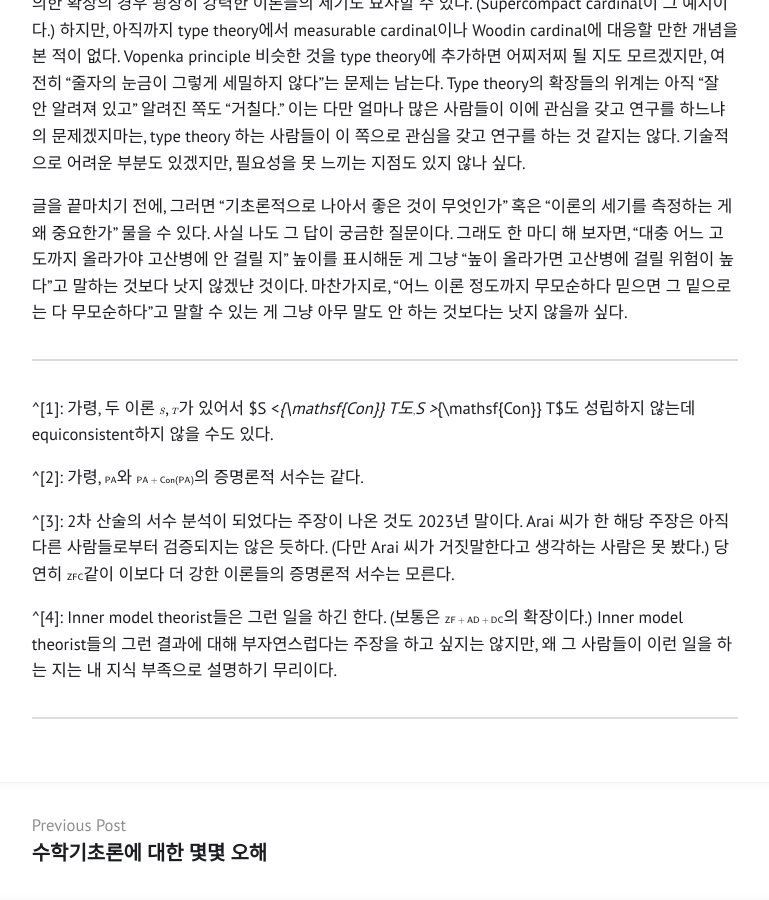
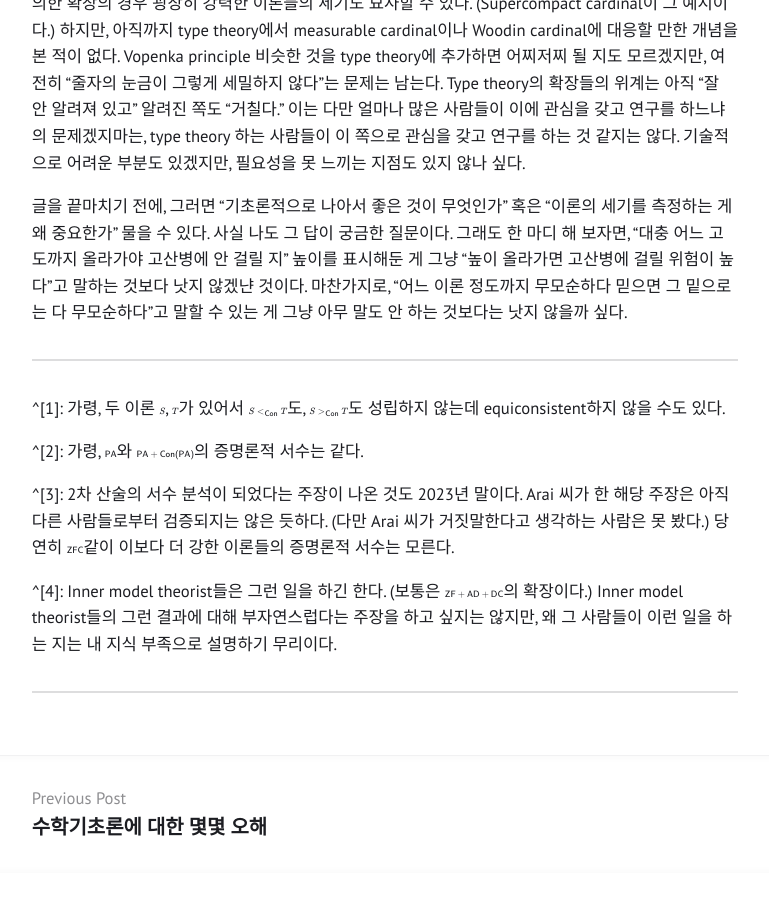
Before and after one commit to hanuljeon95/hanuljeon95.github.io, a Jekyll site: the page built from _posts/2025-10-11-Is-set-theory-better-foundational-theory.markdown, in a window 1280 px wide and 900 px high, scrolled down 2979 px. Shown: the whole window, without its empty margins (255-1024 px from the left). Built offline with Jekyll 4.4.1, drawn with Linux system fonts in a browser that asks for light colours; comment, search, counter and statistics services are not loaded; after the commit the page ends 3852 px from its top, so only the background shows below that.

```diff
--- a/_posts/2025-10-11-Is-set-theory-better-foundational-theory.markdown
+++ b/_posts/2025-10-11-Is-set-theory-better-foundational-theory.markdown
@@ -22,7 +22,7 @@ published: true
 
 러셀의 역설은 일종의 자기 참조 역설이다. 괴델의 불완전성 정리도 똑같은 성격을 지니는데, 위의 러셀의 역설로부터 cumulative hierarchy로 가는 과정"으로 귀추해보면, 괴델의 불완전성 정리는 이론 간의 계층이 있음을 시사하지 않을까 생각해볼 수 있다. 그리고 괴델의 제2 불완전성 정리를 대충 적으면 $T \nvdash \mathsf{Con}(T)$이며, 러셀의 역설도 대충 적으면 $V\notin V$이다. 집합들을 비교할 때 $\in$을 가지고 비교하니, 두 이론 $S$와 $T$를 비교할 때는
 
-\\[ S <_{\mathsf{Con}} T \iff T\vdash \mathsf{Con}(T) \\]
+\\[ S <\_{\mathsf{Con}} T \iff T\vdash \mathsf{Con}(T) \\]
 
 와 같이 비교하는 것이 옳다고 할 수 있겠다.
 $<_{\mathsf{Con}}$는 꽤 "불규칙하게" 행동하지만^[1], "자연스러운" 이론들에 대해서는 $<_{\mathsf{Con}}$이 정렬순서를 이룬다고 흔히 주장되어왔다.
@@ -49,7 +49,7 @@ $<_{\mathsf{Con}}$는 꽤 "불규칙하게" 행동하지만^[1], "자연스러
 글을 끝마치기 전에, 그러면 "기초론적으로 나아서 좋은 것이 무엇인가" 혹은 "이론의 세기를 측정하는 게 왜 중요한가" 물을 수 있다. 사실 나도 그 답이 궁금한 질문이다. 그래도 한 마디 해 보자면, "대충 어느 고도까지 올라가야 고산병에 안 걸릴 지" 높이를 표시해둔 게 그냥 "높이 올라가면 고산병에 걸릴 위험이 높다"고 말하는 것보다 낫지 않겠냔 것이다. 마찬가지로, "어느 이론 정도까지 무모순하다 믿으면 그 밑으로는 다 무모순하다"고 말할 수 있는 게 그냥 아무 말도 안 하는 것보다는 낫지 않을까 싶다.
 
 ----
-^[1]: 가령, 두 이론 $S$, $T$가 있어서 $S <_{\mathsf{Con}} T$도, $S >_{\mathsf{Con}} T$도 성립하지 않는데 equiconsistent하지 않을 수도 있다.
+^[1]: 가령, 두 이론 $S$, $T$가 있어서 $S <\_{\mathsf{Con}} T$도, $S >\_{\mathsf{Con}} T$도 성립하지 않는데 equiconsistent하지 않을 수도 있다.
 
 ^[2]: 가령, $\mathsf{PA}$와 $\mathsf{PA+Con(PA)}$의 증명론적 서수는 같다.
 
```
